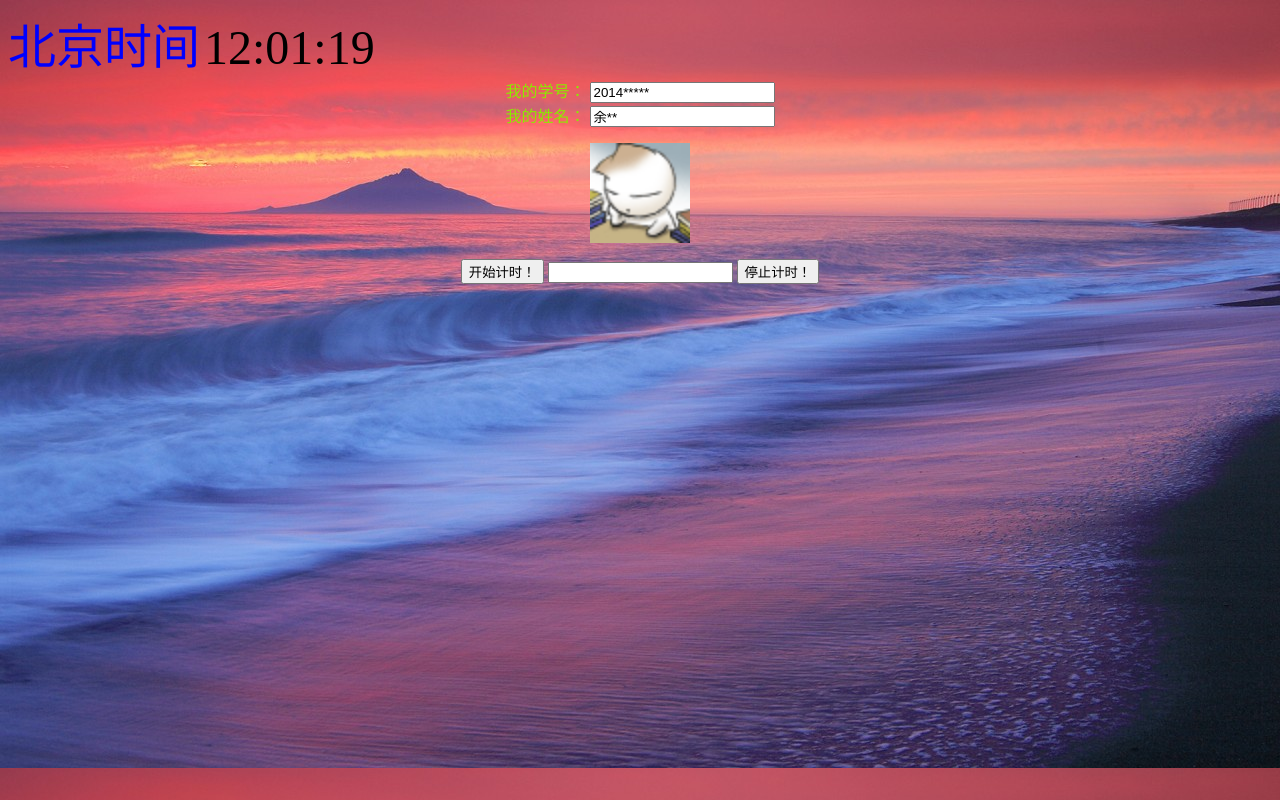
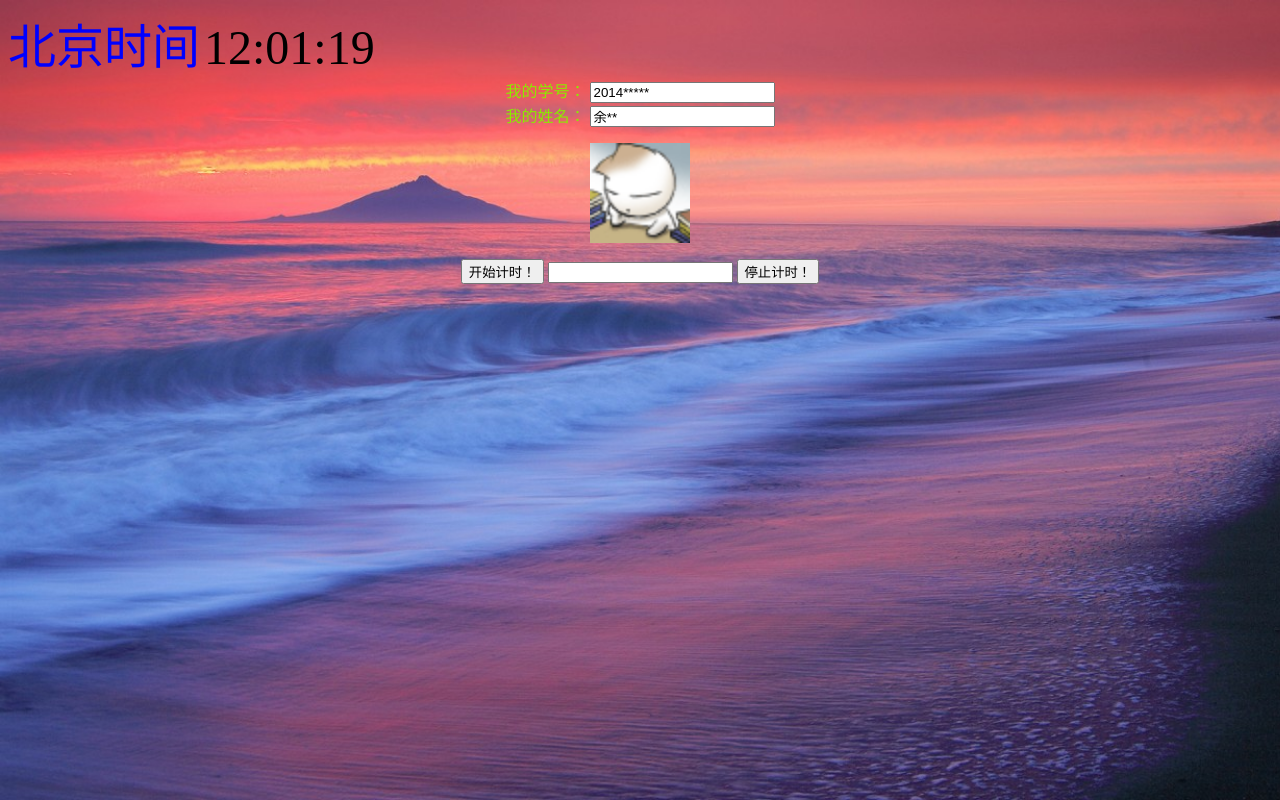
Before and after one commit to yc13797/Hi, a plain HTML site: page index.html in a window 1280 px wide. Drawn offline with Linux system fonts and the light colour scheme.

Commit message:
Update index.html

```diff
--- a/index.html
+++ b/index.html
@@ -6,7 +6,7 @@
 
 </head>
 
-<body background="ASimpleWebPage/img/background.jpg" onload="startTime()">
+<body background="ASimpleWebPage/img/background.jpg" style="background-size: cover" onload="startTime()">
 <font  size="7" color="#0000FF">北京时间</font>
 <font id="txt" size="7"></font>
 
```
